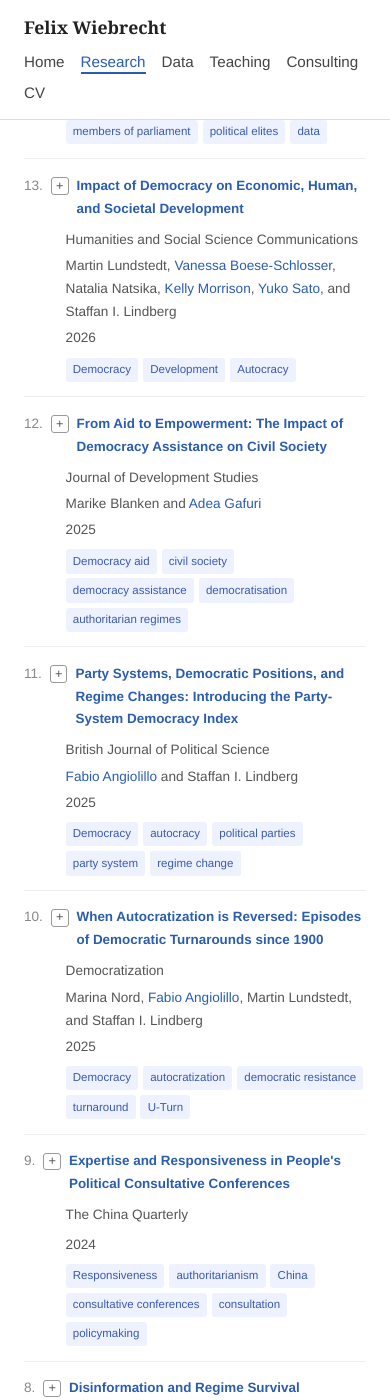
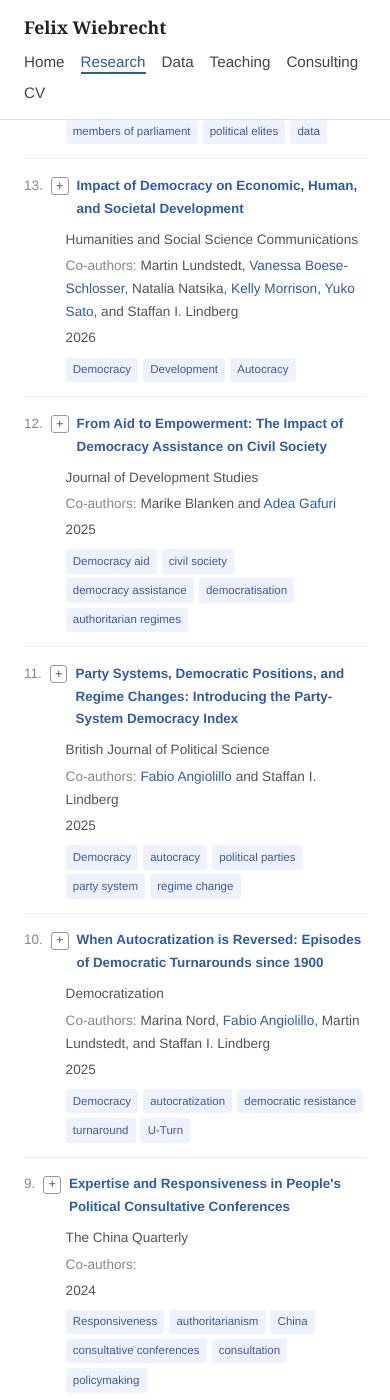
Before and after one commit to felixwiebrecht/felixwiebrecht.github.io, a Jekyll site: the page built from _pages/research.md, in a window 390 px wide and 1400 px high, scrolled down 721 px. Built offline with Jekyll 4.4.1, drawn with Linux system fonts in a browser that asks for light colours; comment, search, counter and statistics services are not loaded; some of the changed text lies outside the part shown.

Commit message:
Research page: label co-authors on phones; version-stamp CSS/JS links so browsers load updates immediately
Co-Authored-By: Claude Opus 5.5 <noreply@anthropic.com>

```diff
--- a/_layouts/default.html
+++ b/_layouts/default.html
@@ -4,8 +4,8 @@
   <meta charset="UTF-8">
   <meta name="viewport" content="width=device-width, initial-scale=1.0">
   <title>{% if page.title %}{{ page.title }} | {% endif %}{{ site.title }}</title>
-  <link rel="stylesheet" href="{{ '/assets/css/main.css' | relative_url }}">
-  {% if page.asset_viewer %}<link rel="stylesheet" href="{{ '/assets/css/asset-viewer.css' | relative_url }}">{% endif %}
+  <link rel="stylesheet" href="{{ '/assets/css/main.css' | relative_url }}?v={{ site.time | date: '%s' }}">
+  {% if page.asset_viewer %}<link rel="stylesheet" href="{{ '/assets/css/asset-viewer.css' | relative_url }}?v={{ site.time | date: '%s' }}">{% endif %}
   {% seo %}
   <!-- Google Analytics -->
   <script async src="https://www.googletagmanager.com/gtag/js?id=G-H604DMLEHY"></script>
@@ -39,8 +39,8 @@
     <p>Felix Wiebrecht &mdash; Lecturer in Politics, University of Liverpool &mdash; <a href="mailto:felix.wiebrecht@liverpool.ac.uk">felix.wiebrecht@liverpool.ac.uk</a></p>
   </footer>
 
-  <script src="{{ '/assets/js/abstracts.js' | relative_url }}"></script>
+  <script src="{{ '/assets/js/abstracts.js' | relative_url }}?v={{ site.time | date: '%s' }}"></script>
   <script type="text/javascript" src="https://d1bxh8uas1mnw7.cloudfront.net/assets/embed.js"></script>
-  {% if page.asset_viewer %}<script src="{{ '/assets/js/asset-viewer.js' | relative_url }}"></script>{% endif %}
+  {% if page.asset_viewer %}<script src="{{ '/assets/js/asset-viewer.js' | relative_url }}?v={{ site.time | date: '%s' }}"></script>{% endif %}
 </body>
 </html>
--- a/_pages/research.md
+++ b/_pages/research.md
@@ -37,7 +37,7 @@ permalink: /research/
       <td>
         {{ paper.journal }}
       </td>
-      <td>{{ paper.coauthors }}</td>
+      <td>{% if paper.coauthors %}<span class="mobile-label">Co-authors: </span>{{ paper.coauthors }}{% endif %}</td>
       <td>{{ paper.year }}</td>
       <td>
         <div class="tags">
@@ -95,7 +95,7 @@ permalink: /research/
           <div style="font-size:0.85rem; color:#666; margin-top:0.2rem;">{{ chapter.editors }}, {{ chapter.publisher }}</div>
       </td>
       <td>{{ chapter.book }}</td>
-      <td>{{ chapter.coauthors }}</td>
+      <td>{% if chapter.coauthors %}<span class="mobile-label">Co-authors: </span>{{ chapter.coauthors }}{% endif %}</td>
       <td>{{ chapter.year }}</td>
     </tr>
     {% endfor %}
@@ -126,7 +126,7 @@ permalink: /research/
           </div>
         </div>
       </td>
-      <td>{{ paper.coauthors }}</td>
+      <td>{% if paper.coauthors %}<span class="mobile-label">Co-authors: </span>{{ paper.coauthors }}{% endif %}</td>
       <td>
         {% if paper.status == "Revise & Resubmit" %}
           <span class="status status-rr">R&amp;R</span>
--- a/assets/css/main.css
+++ b/assets/css/main.css
@@ -349,6 +349,9 @@ h2.section-title {
 }
 
 /* Responsive */
+/* Labels shown only on phones, where table headers are hidden */
+.mobile-label { display: none; }
+
 @media (max-width: 640px) {
   .home-grid { grid-template-columns: 1fr; }
   .profile-photo { max-width: 160px; }
@@ -371,4 +374,5 @@ h2.section-title {
   .research-table .tags { margin-top: 0.3rem; }
   .paper-detail-row.open { display: block; border-bottom: 1px solid #eee; }
   .paper-detail-row td { display: block; padding: 0 0 1rem; }
+  .mobile-label { display: inline; color: #888; }
 }
```
